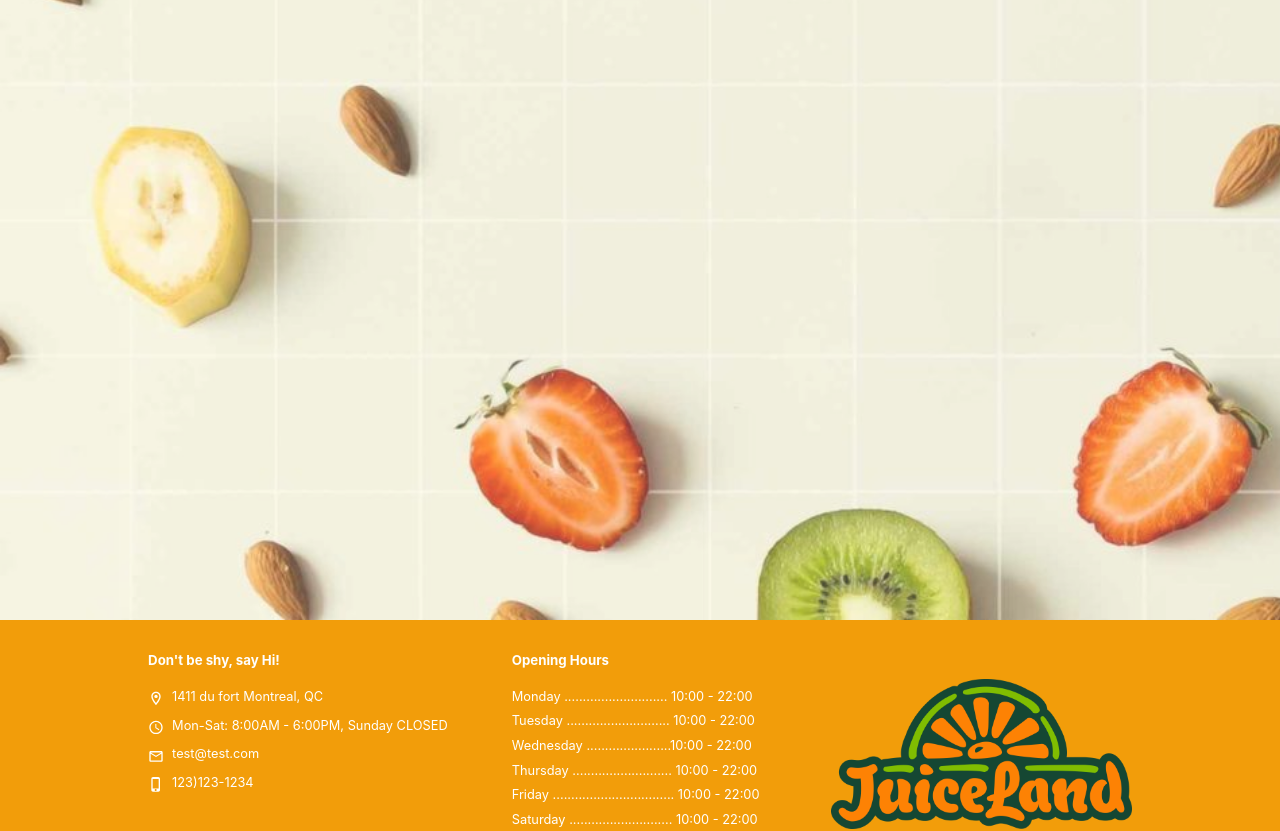
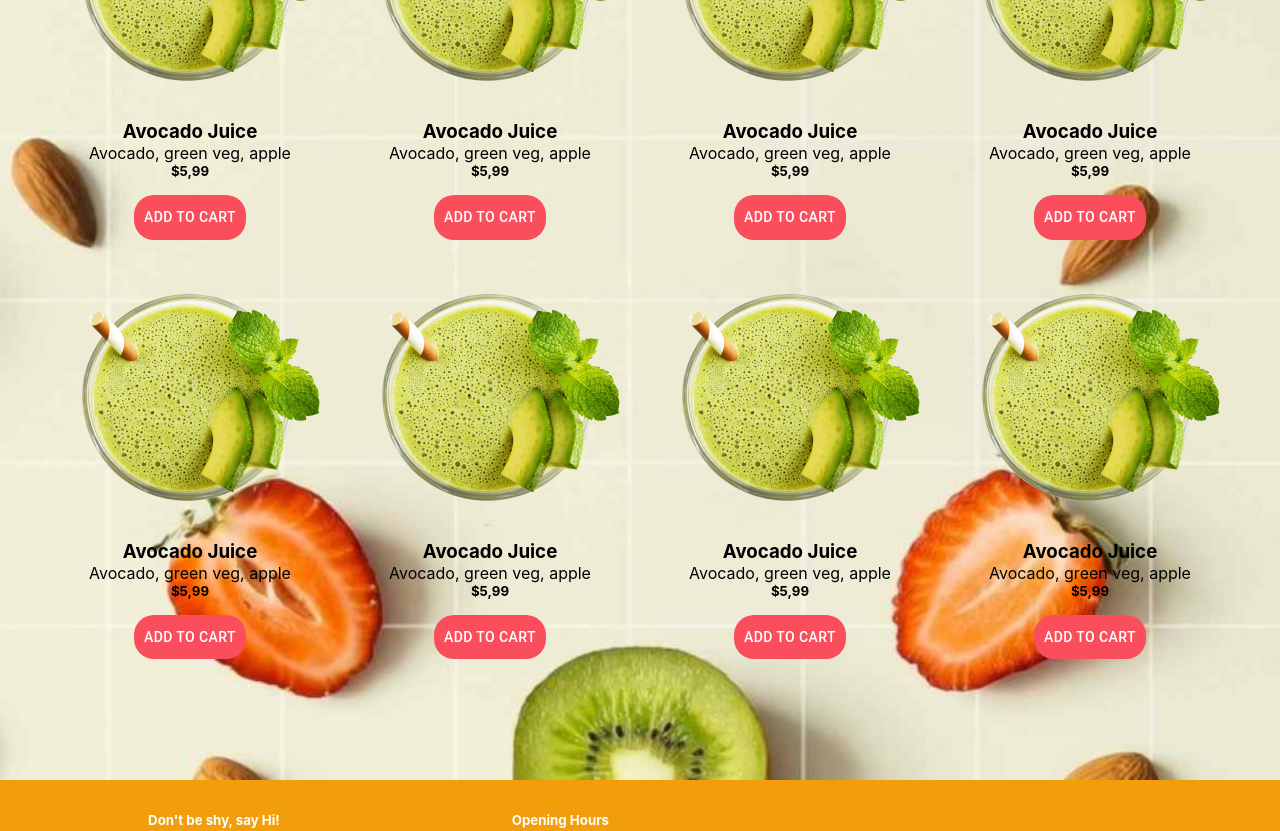
Before and after one commit to wonho-jung/e-commerce, a React (Create React App) app: page /products in a window 1280 px wide. Shown: the part 580-1411 px from the top of the page. Built offline with nearby package versions, Linux system fonts and the light colour scheme; no server answers.

Commit message:
before grid

```diff
--- a/src/components/Products/Products.js
+++ b/src/components/Products/Products.js
@@ -1,18 +1,144 @@
 import React from "react";
 import styled from "styled-components";
-import banana from "../../assets/menu.jpg";
+import menu from "../../assets/menu.jpg";
+import avocado from "../../assets/avocadoShake.png";
+import { Button } from "@material-ui/core";
 function Products() {
-  return <ProductsContainer></ProductsContainer>;
+  return (
+    <ProductsContainer>
+      <ProductFirstRow>
+        <ProductCard>
+          <img src={avocado} alt="" />
+          <Content>
+            <h3>Avocado Juice</h3>
+            <p>Avocado, green veg, apple</p>
+            <h5>$5,99</h5>
+            <Button>ADD TO CART</Button>
+          </Content>
+        </ProductCard>
+        <ProductCard>
+          <img src={avocado} alt="" />
+          <Content>
+            <h3>Avocado Juice</h3>
+            <p>Avocado, green veg, apple</p>
+            <h5>$5,99</h5>
+            <Button>ADD TO CART</Button>
+          </Content>
+        </ProductCard>{" "}
+        <ProductCard>
+          <img src={avocado} alt="" />
+          <Content>
+            <h3>Avocado Juice</h3>
+            <p>Avocado, green veg, apple</p>
+            <h5>$5,99</h5>
+            <Button>ADD TO CART</Button>
+          </Content>
+        </ProductCard>
+        <ProductCard>
+          <img src={avocado} alt="" />
+          <Content>
+            <h3>Avocado Juice</h3>
+            <p>Avocado, green veg, apple</p>
+            <h5>$5,99</h5>
+            <Button>ADD TO CART</Button>
+          </Content>
+        </ProductCard>
+      </ProductFirstRow>
+      <ProductSecondRow>
+        <ProductCard>
+          <img src={avocado} alt="" />
+          <Content>
+            <h3>Avocado Juice</h3>
+            <p>Avocado, green veg, apple</p>
+            <h5>$5,99</h5>
+            <Button>ADD TO CART</Button>
+          </Content>
+        </ProductCard>
+        <ProductCard>
+          <img src={avocado} alt="" />
+          <Content>
+            <h3>Avocado Juice</h3>
+            <p>Avocado, green veg, apple</p>
+            <h5>$5,99</h5>
+            <Button>ADD TO CART</Button>
+          </Content>
+        </ProductCard>{" "}
+        <ProductCard>
+          <img src={avocado} alt="" />
+          <Content>
+            <h3>Avocado Juice</h3>
+            <p>Avocado, green veg, apple</p>
+            <h5>$5,99</h5>
+            <Button>ADD TO CART</Button>
+          </Content>
+        </ProductCard>
+        <ProductCard>
+          <img src={avocado} alt="" />
+          <Content>
+            <h3>Avocado Juice</h3>
+            <p>Avocado, green veg, apple</p>
+            <h5>$5,99</h5>
+            <Button>ADD TO CART</Button>
+          </Content>
+        </ProductCard>
+      </ProductSecondRow>
+    </ProductsContainer>
+  );
 }
 
 export default Products;
 
 const ProductsContainer = styled.div`
-  background: url(${banana});
-  height: 100vh;
+  background: url(${menu});
+  width: 100%;
+  height: 120vh;
+  object-fit: contain;
   background-size: cover;
-  opacity: 0.8;
-  h1 {
-    opacity: 1;
+  background-position: center;
+  @media screen and (max-width: 1200px) {
+    height: 100vh;
+  }
+  @media screen and (max-width: 1050px) {
+    height: 150vh;
   }
 `;
+const ProductCard = styled.div`
+  display: flex;
+  flex-direction: column;
+  align-items: center;
+  img {
+    max-width: 300px;
+    @media screen and (max-width: 1200px) {
+      max-width: 200px;
+    }
+  }
+`;
+const Content = styled.div`
+  display: flex;
+  flex-direction: column;
+  justify-content: center;
+  align-items: center;
+  button {
+    margin-top: 1rem;
+    color: #fff;
+    border-radius: 20px;
+    padding: 10px;
+    background: #fa4e5c;
+    :hover {
+      color: #fa4e5c;
+      border: 1px solid #fa4e5c;
+    }
+  }
+`;
+const ProductFirstRow = styled.div`
+  display: flex;
+  justify-content: center;
+  @media screen and (max-width: 1050px) {
+    display: grid;
+    grid-template-columns: repeat(3, 1fr);
+  }
+`;
+const ProductSecondRow = styled.div`
+  display: flex;
+  justify-content: center;
+`;
```
